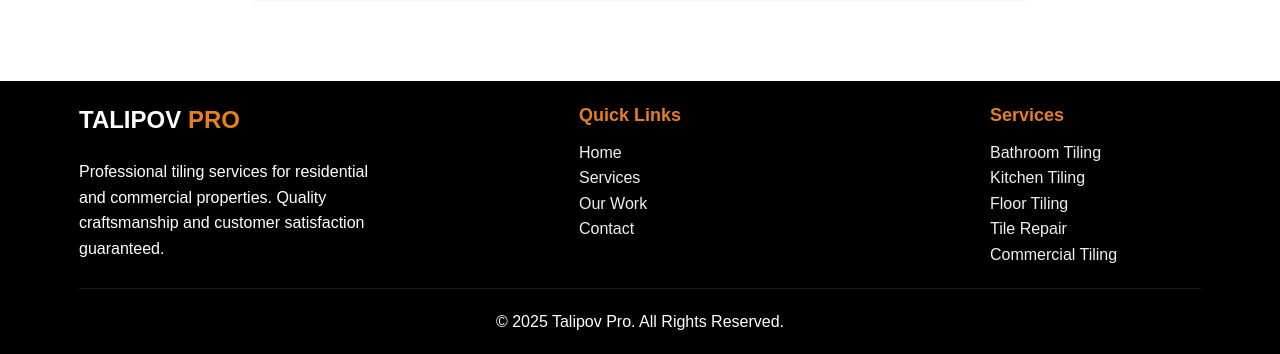
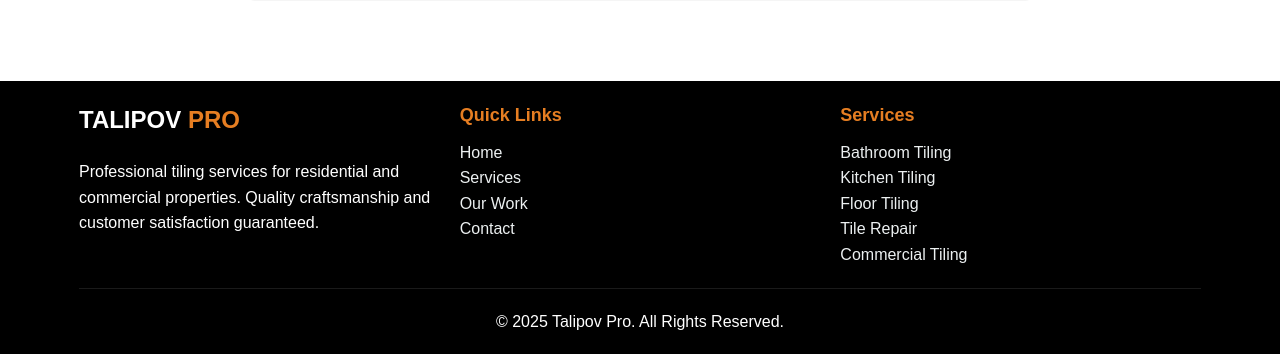
Before and after one commit to LORDx0001/tiler_pro, a Django app: page / in a window 1280 px wide. Shown: the part 2723-3077 px from the top of the page. Run offline with Django 4.2, Linux system fonts and the light colour scheme; data that the repository does not hold is empty.

Commit message:
commit v.20

```diff
--- a/assets/styles.css
+++ b/assets/styles.css
@@ -594,7 +594,7 @@ footer {
     display: flex;
     justify-content: space-between;
     flex-wrap: wrap;
-    gap: 200px;
+    gap: 20px;
 }
 
 .footer-about {
```
